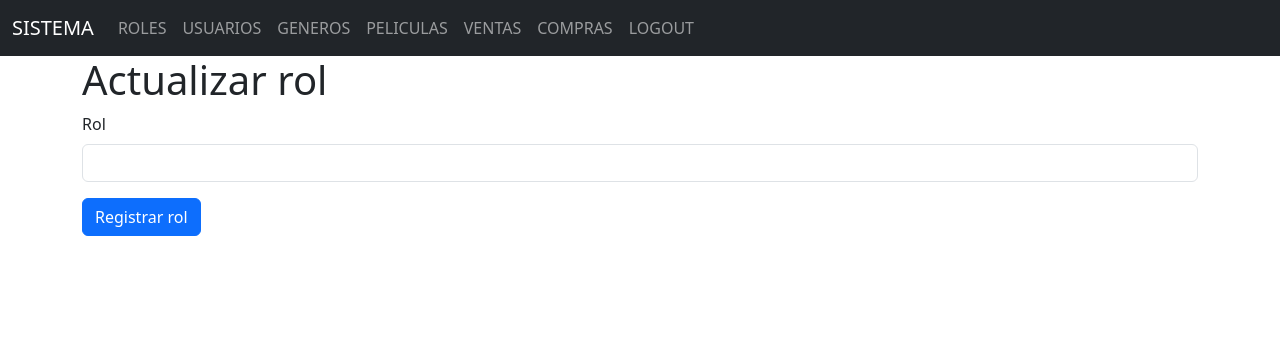
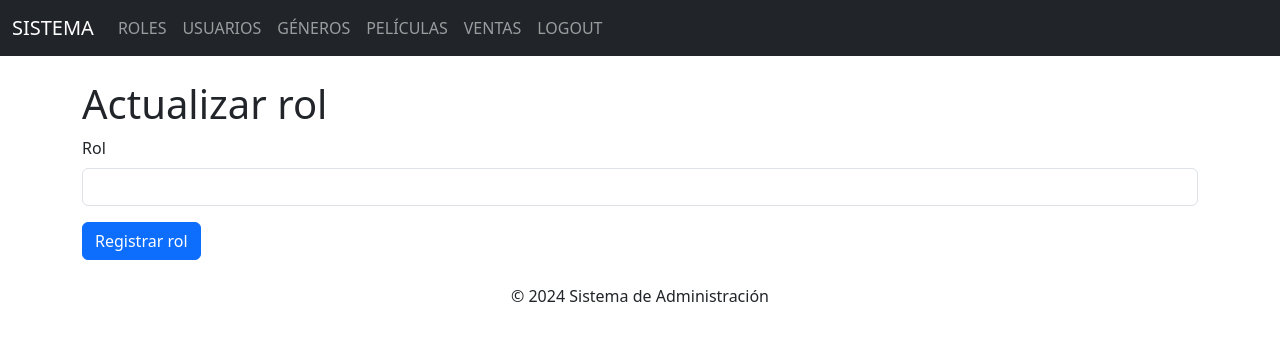
Before and after one commit to alexjhoel369/sistema_peliculas, a Flask app: page /roles/create in a window 1280 px wide. Shown: the top 341 px of the page. Run offline with Flask 3, Linux system fonts and the light colour scheme.

Commit message:
Nueva estructura y nueva plantilla

```diff
--- a/templates/admin/base.html
+++ b/templates/admin/base.html
@@ -4,15 +4,16 @@
 <head>
   <meta charset="utf-8">
   <meta name="viewport" content="width=device-width, initial-scale=1">
-  <title>{%block title%} {%endblock%}</title>
+  <title>{% block title %}Sistema de Administración{% endblock %}</title>
   <link href="https://cdn.jsdelivr.net/npm/bootstrap@5.3.3/dist/css/bootstrap.min.css" rel="stylesheet"
     integrity="sha384-QWTKZyjpPEjISv5WaRU9OFeRpok6YctnYmDr5pNlyT2bRjXh0JMhjY6hW+ALEwIH" crossorigin="anonymous">
+    <link rel="stylesheet" href="/static/style/style_admin.css">
 </head>
 
 <body>
-  <nav class="navbar navbar-expand-lg navbar-dark bg-dark ">
+  <nav class="navbar navbar-expand-lg navbar-dark bg-dark">
     <div class="container-fluid">
-      <a class="navbar-brand" href="{{url_for('admin.dashboard')}}">SISTEMA</a>
+      <a class="navbar-brand" href="{{ url_for('admin.dashboard') }}">SISTEMA</a>
       <button class="navbar-toggler" type="button" data-bs-toggle="collapse" data-bs-target="#navbarNav"
         aria-controls="navbarNav" aria-expanded="false" aria-label="Toggle navigation">
         <span class="navbar-toggler-icon"></span>
@@ -20,37 +21,36 @@
       <div class="collapse navbar-collapse" id="navbarNav">
         <ul class="navbar-nav">
           <li class="nav-item">
-            <a class="nav-link {{is_active('/roles/')}}" aria-current="page" href="/roles/">ROLES</a>
+            <a class="nav-link {% if request.path == url_for('admin.roles') %}active{% endif %}" href="{{ url_for('admin.roles') }}">ROLES</a>
           </li>
           <li class="nav-item">
-            <a class="nav-link {{is_active('/usuarios/')}}" href="/usuarios/">USUARIOS</a>
+            <a class="nav-link {% if request.path == url_for('admin.usuarios') %}active{% endif %}" href="{{ url_for('admin.usuarios') }}">USUARIOS</a>
           </li>
           <li class="nav-item">
-            <a class="nav-link {{is_active('/generos/')}}" href="/generos/">GENEROS</a>
+            <a class="nav-link {% if request.path == url_for('admin.generos') %}active{% endif %}" href="{{ url_for('admin.generos') }}">GÉNEROS</a>
           </li>
           <li class="nav-item">
-            <a class="nav-link {{is_active('/peliculas/')}}" href="/peliculas/">PELICULAS</a>
+            <a class="nav-link {% if request.path == url_for('admin.peliculas') %}active{% endif %}" href="{{ url_for('admin.peliculas') }}">PELÍCULAS</a>
           </li>
           <li class="nav-item">
-            <a class="nav-link {{is_active('/ventas/')}}" href="/ventas/">VENTAS</a>
+            <a class="nav-link {% if request.path == url_for('admin.ventas') %}active{% endif %}" href="{{ url_for('admin.ventas') }}">VENTAS</a>
           </li>
           <li class="nav-item">
-            <a class="nav-link {{is_active('/ventas/')}}" href="/ventas/">COMPRAS</a>
-          </li>
-          <li class="nav-item">
-            <a class="nav-link" href="{{url_for('auth.logout')}}">LOGOUT</a>
+            <a class="nav-link" href="{{ url_for('auth.logout') }}">LOGOUT</a>
           </li>
         </ul>
       </div>
     </div>
   </nav>
-  <div class="container">
+
+  <div class="container my-4 content-wrapper">
     {% block content %}
-
-    {% endblock%}
-
+    {% endblock %}
   </div>
 
+  <footer class="text-center mt-4">
+    <p>© 2024 Sistema de Administración</p>
+  </footer>
 
   <script src="https://cdn.jsdelivr.net/npm/bootstrap@5.3.3/dist/js/bootstrap.bundle.min.js"
     integrity="sha384-YvpcrYf0tY3lHB60NNkmXc5s9fDVZLESaAA55NDzOxhy9GkcIdslK1eN7N6jIeHz"
```
Also changed, not shown: templates/admin/dashboard.html (added, +26 -0 lines), templates/admin/generos/create.html (renamed from templates/generos/create.html), templates/admin/generos/edit.html (renamed from templates/generos/edit.html), templates/admin/generos/index.html (renamed from templates/generos/index.html), templates/admin/peliculas/create.html (renamed from templates/peliculas/create.html), templates/admin/peliculas/edit.html (renamed from templates/peliculas/edit.html), templates/admin/peliculas/index.html (renamed from templates/peliculas/index.html), templates/admin/roles/create.html (renamed from templates/roles/create.html), templates/admin/roles/edit.html (renamed from templates/roles/edit.html), templates/admin/roles/index.html (renamed from templates/roles/index.html), templates/admin/usuarios/create.html (renamed from templates/usuarios/create.html), templates/admin/usuarios/edit.html (renamed from templates/usuarios/edit.html), templates/admin/usuarios/index.html (renamed from templates/usuarios/index.html), templates/admin/ventas/create.html (renamed from templates/ventas/create.html), 2 more files.
